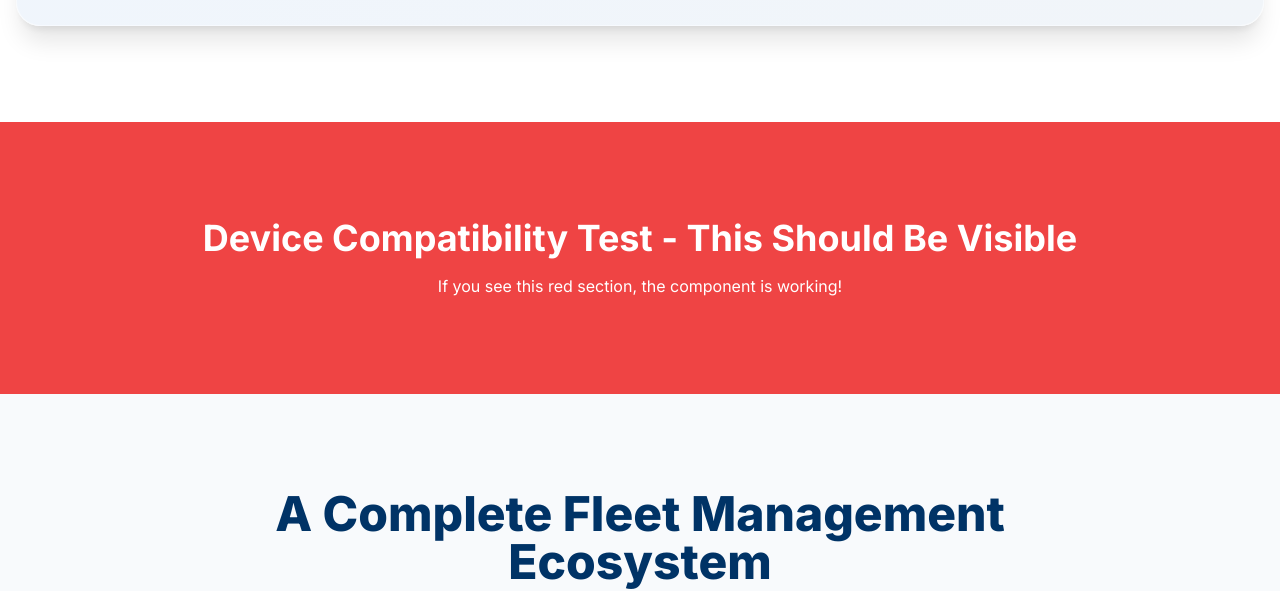
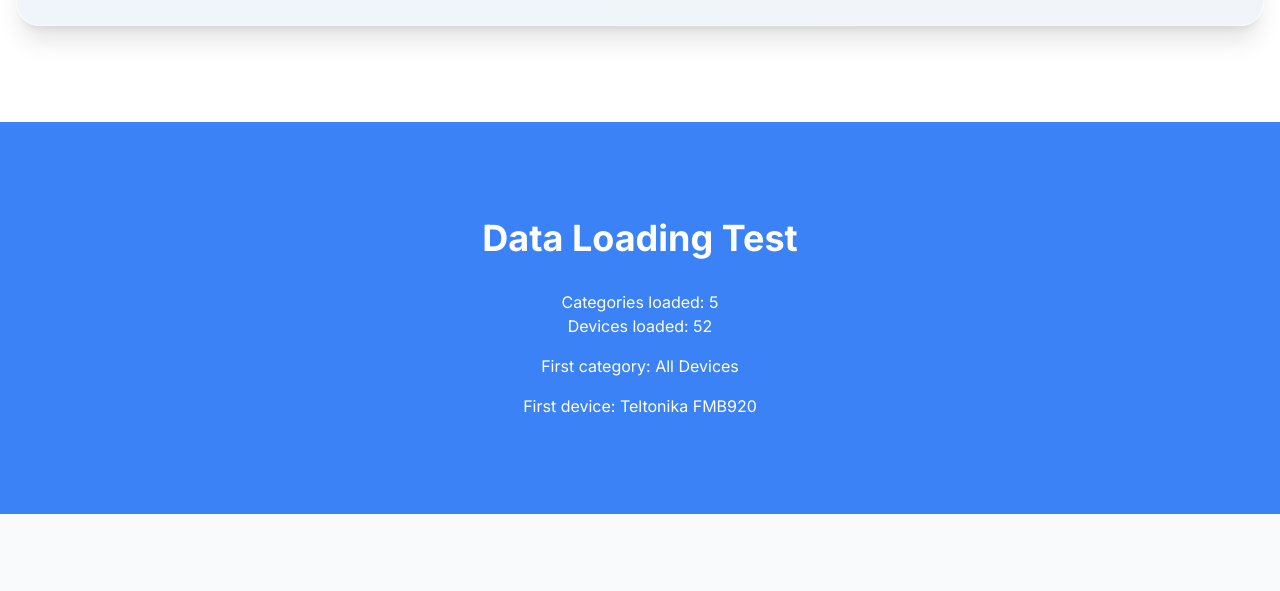
Before and after one commit to Bahareh-Esteki/fleetinfinity, a Next.js app: page / in a window 1280 px wide. Shown: the part 3260-3851 px from the top of the page. Built offline with nearby package versions, Linux system fonts and the light colour scheme.

Commit message:
homepage building

```diff
--- a/app/components/DeviceCompatibilityShowcase.js
+++ b/app/components/DeviceCompatibilityShowcase.js
@@ -1,20 +1,37 @@
 // app/components/DeviceCompatibilityShowcase.js
 import React from "react";
+import { deviceCategories, realDevices } from "../../data/deviceDatabase";
+import { getIcon } from "../../utils/iconMapping";
 
 const RealDeviceCompatibilityShowcase = () => {
-  console.log("DeviceCompatibilityShowcase component is rendering"); // Add this line
+  console.log("Categories:", deviceCategories);
+  console.log("Devices:", realDevices);
+  console.log("Categories length:", deviceCategories?.length);
+  console.log("Devices length:", realDevices?.length);
 
   return (
-    <section className="py-24 bg-red-500">
-      {" "}
-      {/* Make it visible with red background */}
-      <div className="container mx-auto px-4">
-        <h2 className="text-4xl font-bold text-white text-center">
-          Device Compatibility Test - This Should Be Visible
+    <section className="py-24 bg-blue-500">
+      <div className="container mx-auto px-4 text-white">
+        <h2 className="text-4xl font-bold text-center mb-8">
+          Data Loading Test
         </h2>
-        <p className="text-white text-center mt-4">
-          If you see this red section, the component is working!
-        </p>
+
+        <div className="text-center">
+          <p>Categories loaded: {deviceCategories?.length || "NONE"}</p>
+          <p>Devices loaded: {realDevices?.length || "NONE"}</p>
+
+          {deviceCategories?.length > 0 && (
+            <div className="mt-4">
+              <h3>First category: {deviceCategories[0].name}</h3>
+            </div>
+          )}
+
+          {realDevices?.length > 0 && (
+            <div className="mt-4">
+              <h3>First device: {realDevices[0].name}</h3>
+            </div>
+          )}
+        </div>
       </div>
     </section>
   );
```
